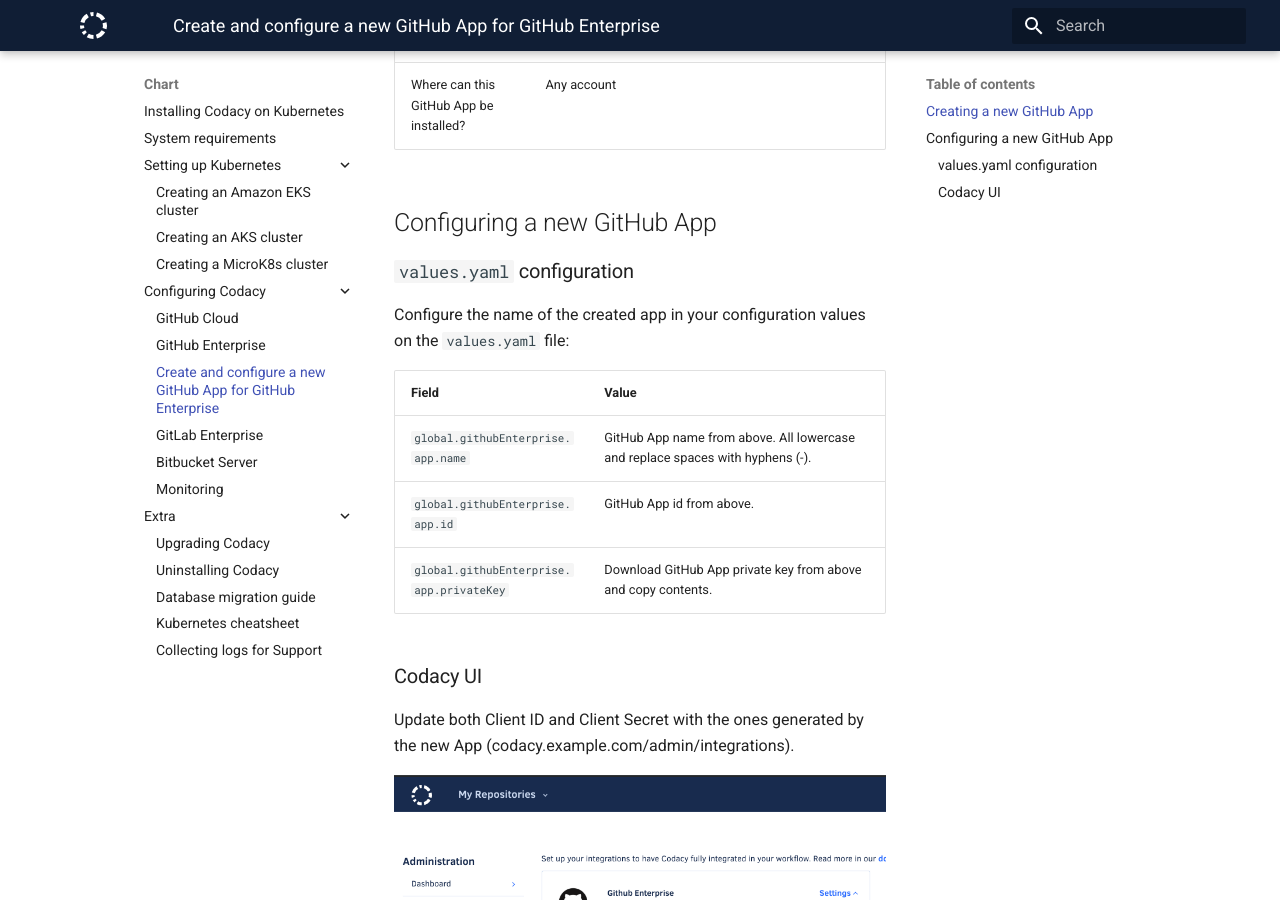
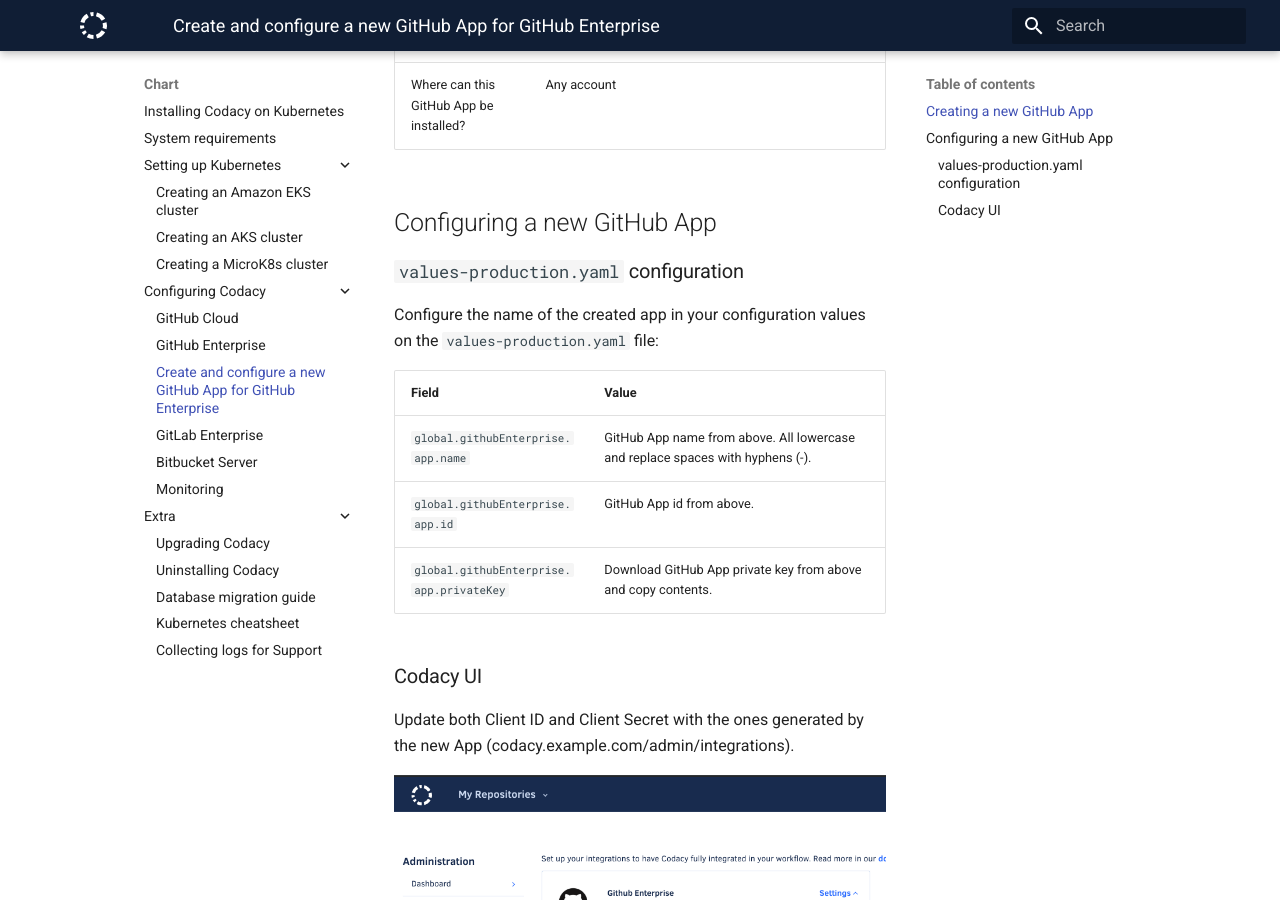
Before and after one commit to codacy/chart, an MkDocs documentation site: the page built from docs/configuration/git-providers/create-github-app.md, in a window 1280 px wide and 900 px high, scrolled down 1277 px. Built offline with MkDocs 1.6.1 and Material for MkDocs 9.7.7, drawn with Linux system fonts in a browser that asks for light colours.

Commit message:
Change values.yaml to values-production.yaml
The values-production.yaml is the file where we are instructing the
users to make their configurations.

See https://codacy.github.io/chart/#2-installing-codacy

```diff
--- a/docs/configuration/git-providers/create-github-app.md
+++ b/docs/configuration/git-providers/create-github-app.md
@@ -30,9 +30,9 @@
 
 ## Configuring a new GitHub App
 
-### `values.yaml` configuration
+### `values-production.yaml` configuration
 
-Configure the name of the created app in your configuration values on the `values.yaml` file:
+Configure the name of the created app in your configuration values on the `values-production.yaml` file:
 
 | Field                                    | Value                                                                          |
 | ---------------------------------------- | ------------------------------------------------------------------------------ |
```
Also changed, not shown: docs/configuration/git-providers/github-cloud.md (+1 -1 lines), docs/configuration/git-providers/github-enterprise.md (+2 -2 lines).
